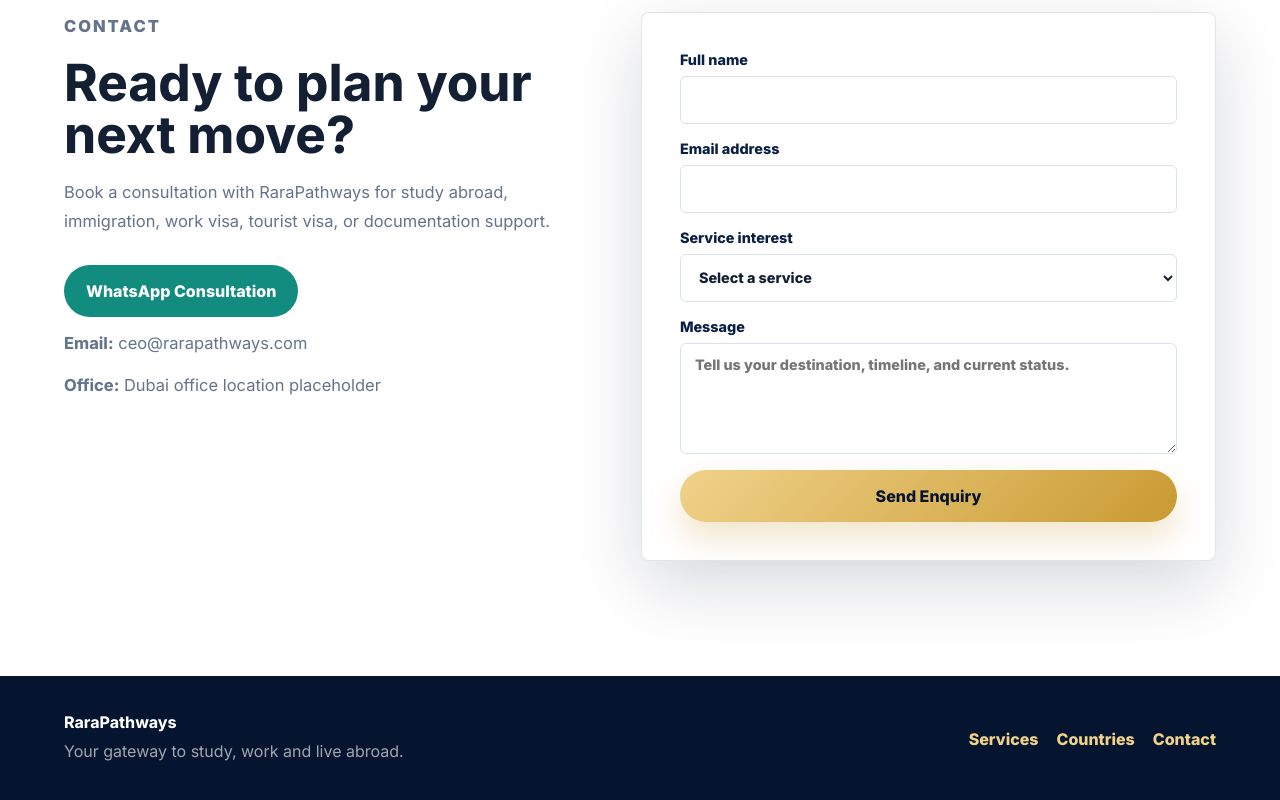
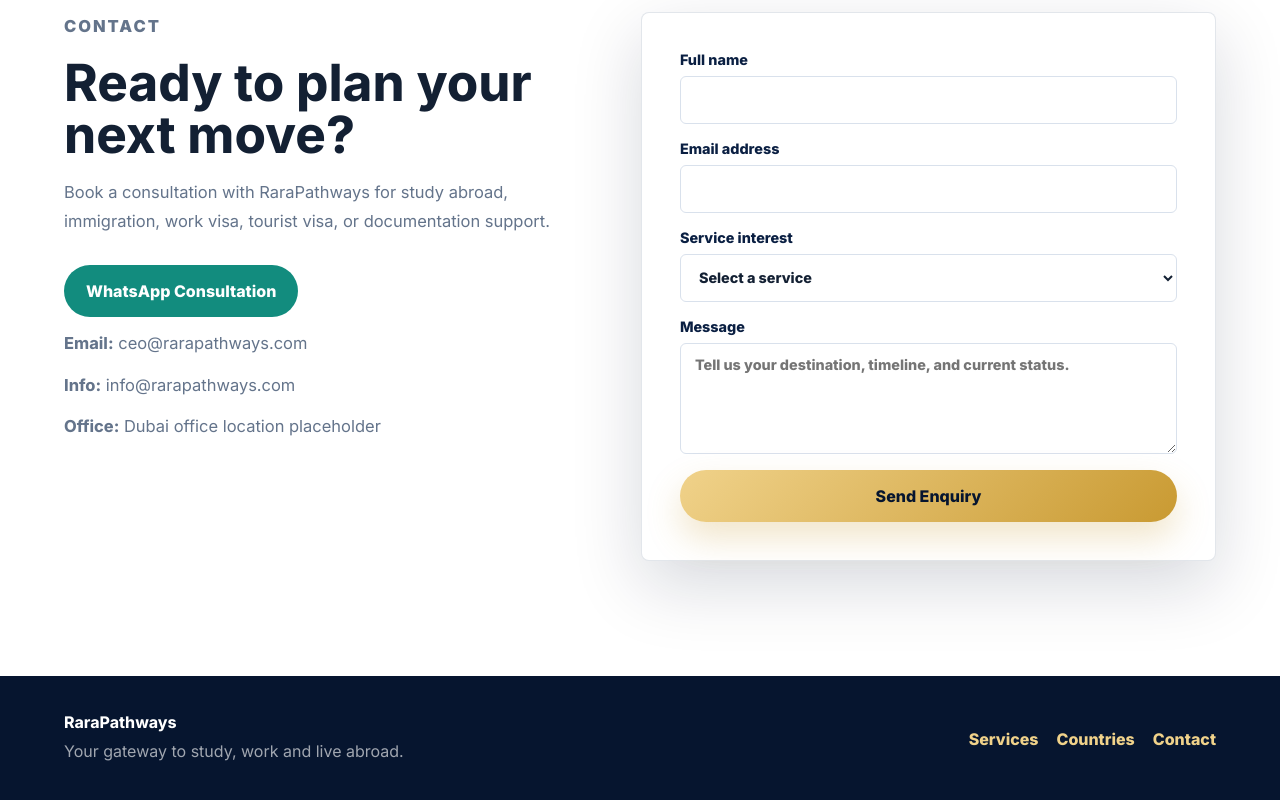
Before and after one commit to skkarki/Rarapathways, a Next.js app: page / in a window 1280 px wide. Shown: the part 5175-5975 px from the top of the page. Built offline with nearby package versions, Linux system fonts and the light colour scheme.

Commit message:
Add info@rarapathways.com alongside ceo email

```diff
--- a/src/app/page.tsx
+++ b/src/app/page.tsx
@@ -247,6 +247,9 @@
               <strong>Email:</strong> ceo@rarapathways.com
             </p>
             <p>
+              <strong>Info:</strong> info@rarapathways.com
+            </p>
+            <p>
               <strong>Office:</strong> Dubai office location placeholder
             </p>
           </div>
```
